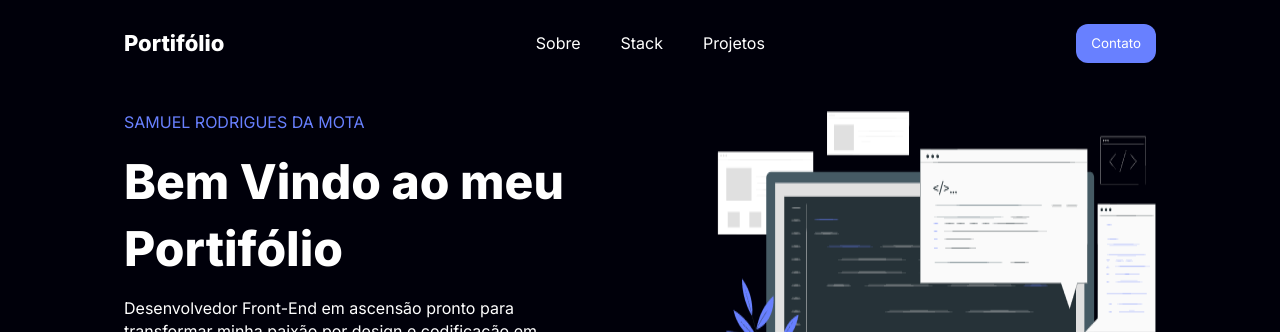
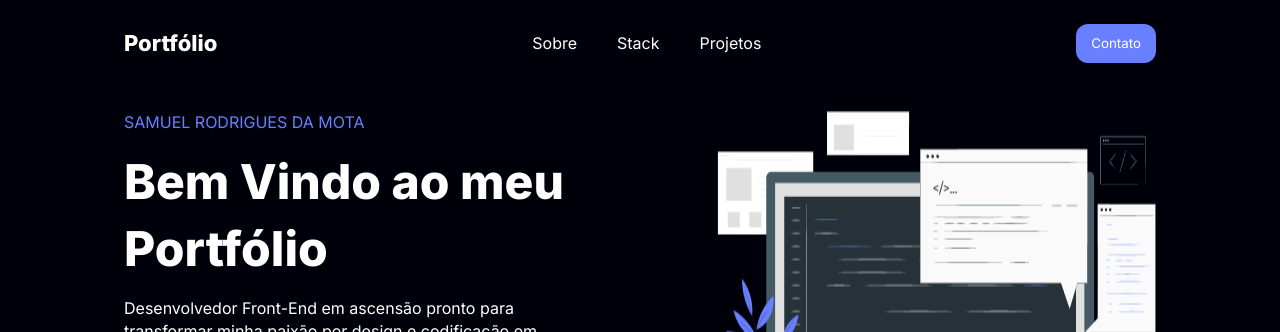
Before and after one commit to SamuelMota321/Portfolio, a React (Vite) app: page / in a window 1280 px wide. Shown: the top 332 px of the page. Built offline with nearby package versions, Linux system fonts and the light colour scheme.

Commit message:
Algumas correções gramáticas

```diff
--- a/src/Components/Banner/index.jsx
+++ b/src/Components/Banner/index.jsx
@@ -8,7 +8,7 @@ export const Banner = () => {
         <section className={`${styles.banner} container`}>
             <div >
                 <p className='highlight'>SAMUEL RODRIGUES DA MOTA</p>
-                <h1 className='title lg'>Bem Vindo ao meu Portifólio</h1>
+                <h1 className='title lg'>Bem Vindo ao meu Portfólio</h1>
                 <p>Desenvolvedor Front-End em ascensão pronto para transformar minha paixão por design e codificação em experiências de usuário excepcionais</p>
                 <button onClick={() => { window.open('https://w.app/ZkLnuA', '_blank'); }}>Saiba mais</button>
             </div>
--- a/src/Components/Header/index.jsx
+++ b/src/Components/Header/index.jsx
@@ -26,7 +26,7 @@ export const Header = () => {
 
     return (
         <header className={`${styles.header} ${isVisible ? styles.visible : styles.hidden} container`}>
-            <h1 className="title sm">Portifólio</h1>
+            <h1 className="title sm">Portfólio</h1>
             <nav>
                 <ul className={styles.menu}>
                     <li><a href="#sobre-mim">Sobre</a></li>
```
